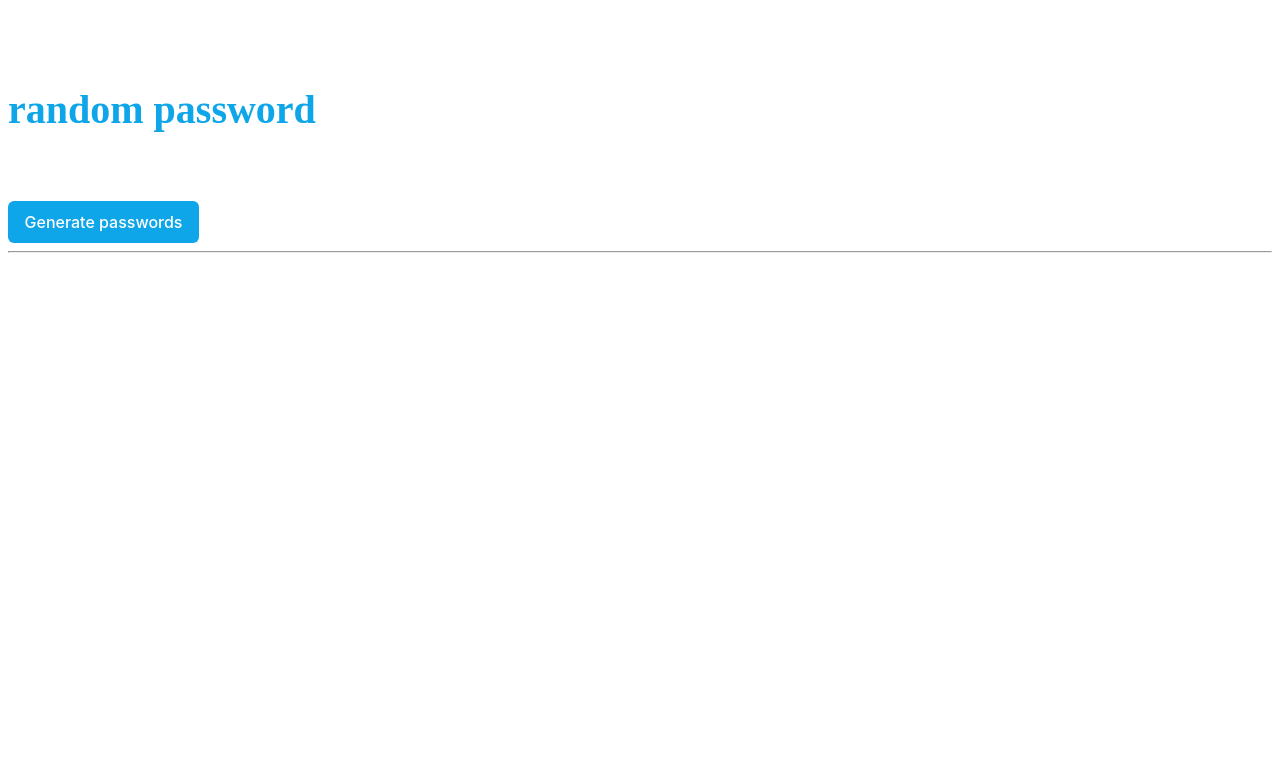
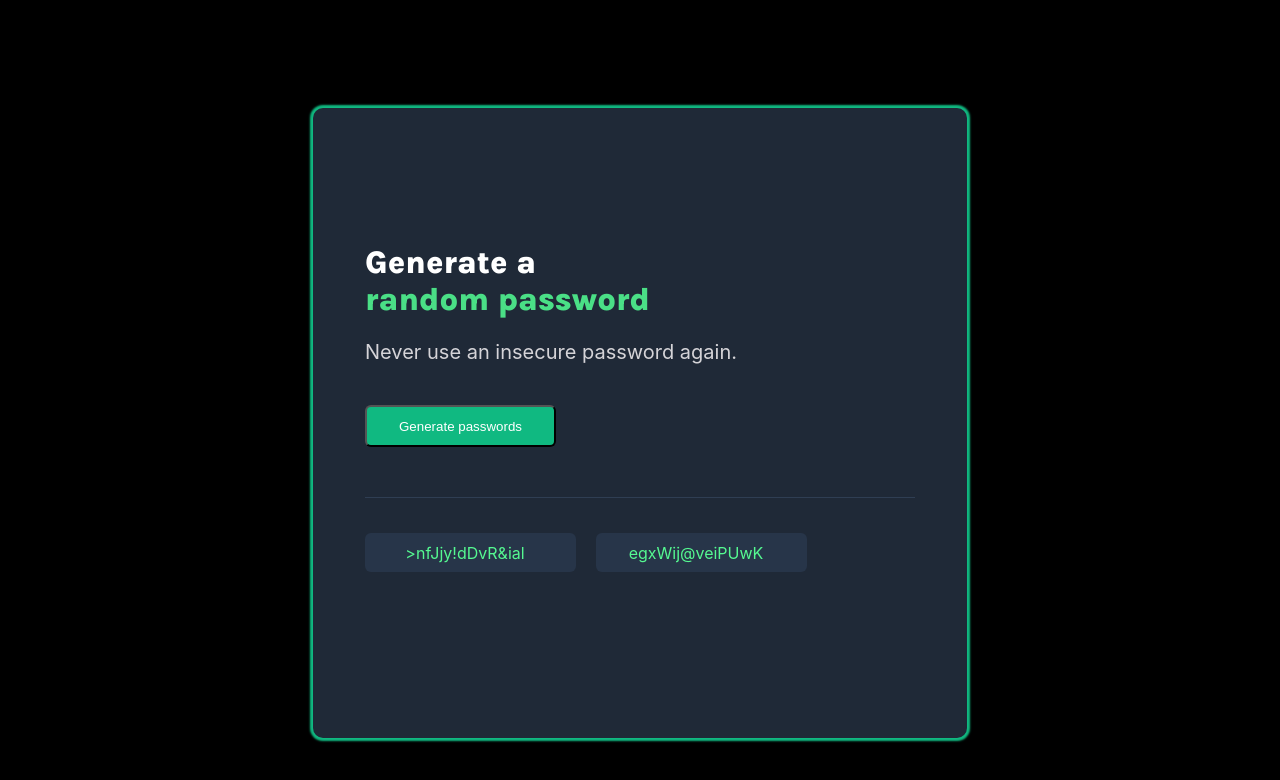
Before and after one commit to jayvjayv/RandomPassword, a plain HTML site: page index.html in a window 1280 px wide. Drawn offline with Linux system fonts and the light colour scheme.

Commit message:
Add styling to project by following the design specs
Change styling for all content

Add divs to elements to seperate more easily

Add google fonts('Karla', 'Inter') by linking in index.html

```diff
--- a/css/style.css
+++ b/css/style.css
@@ -1,54 +1,93 @@
+body {
+  padding-top: 100px;
+  background-color: black;
+}
+
 .card {
-  background: red;
-  display: block;
-  width: 500px;
-  margin-left: auto;
-  margin-right: auto;
-  margin-top: 50px;
+  display: flex;
+  flex-direction: column;
+
+  background: #1f2937;
+
+  padding: 115px 52px;
+
+  width: 550px;
+  height: 400px;
+  margin: 0 auto;
+
+  border-radius: 10px;
+
+  box-shadow: 0px 0px 2px 3px #10b981;
+
+  color: white;
 }
 
 h1 {
-  color: white;
-  font-family: "Karla";
-  font-size: 40px;
-  font-weight: 800;
-  font-size: normal;
-  line-height: 40px;
-  width: 354px;
+  font-family: "Karla", sans-serif;
 }
 
-h1 > span {
-  color: #0ea5e9;
+h2 {
+  font-family: "Inter", sans-serif;
+}
+
+#card-title > h1 > span {
+  color: #4adf86;
+}
+
+#card-title > h2 {
+  color: var(--Medium-grey, #d5d4d8);
+  font-size: 20px;
+  font-style: normal;
+  font-weight: 400;
+
+  margin-top: 10px;
+}
+
+#button-container {
+  border-bottom: 1px solid #2f3e53;
+  padding-bottom: 50px;
+}
+
+button {
+  border-radius: 6px;
+  background: #10b981;
+
+  margin-top: 25px;
+
+  width: 191px;
+  height: 42px;
+
+  color: white;
+}
+
+#p-container {
+  margin-top: 25px;
+  display: flex;
+  flex-direction: row;
+}
+
+.p-block {
+  margin-top: 10px;
+  margin-right: 20px;
+
+  background: #273549;
+
+  width: 211px;
+  height: 39px;
+
+  border-radius: 6px;
 }
 
 p {
-  color: white;
-  font-family: "Inter";
-  font-size: 20px;
-  font-weight: 400;
+  width: 180px;
+  color: #55f991;
+  text-align: center;
+
+  font-family: "Inter", sans-serif;
+
+  font-size: 16px;
   font-style: normal;
-  width: 372px;
+  font-weight: 500px;
+
+  margin: 10px;
 }
-
-button {
-  background-color: #0ea5e9;
-  color: white;
-  font-display: medium;
-  font-family: "Inter";
-  font-size: 16px;
-  font-weight: 500;
-  line-height: 24px;
-  width: 191px;
-  height: 42px;
-  border: none;
-  text-align: center;
-  border-radius: 6px;
-}
-
-.password-container > p {
-  background: #273549;
-  width: 211px;
-  height: 39px;
-  border-radius: 6px;
-  background: #273549;
-}
--- a/index.html
+++ b/index.html
@@ -5,19 +5,28 @@
     <meta name="viewport" content="width=device-width, initial-scale=1.0" />
     <title>Generate a random password!</title>
     <link href="./css/style.css" rel="stylesheet" />
+    <link rel="preconnect" href="https://fonts.googleapis.com">
+    <link rel="preconnect" href="https://fonts.gstatic.com" crossorigin>
+    <link href="https://fonts.googleapis.com/css2?family=Karla:wght@800&display=swap" rel="stylesheet">
   </head>
   <body>
-    <div class="card"></div>
-     <h1>Generate a <br><span>random password</span></h1>
-     <p>Never use an insecure password again.</p>
-     <button id="generate-passwords">Generate passwords</button>
-     <hr>
-     <div id="password-container">
-        <p id="first-password"></p>
-        <p id="second-password"></p>
-     </div>
+    <div class="card">
+      <div id="card-title">
+          <h1>Generate a <br><span>random password</span></h1>
+          <h2>Never use an insecure password again.</h2>
+      </div>
+      <div id="button-container">
+          <button id="generate-passwords">Generate passwords</button>
+      </div>
+      <div id="p-container">
+          <div class="p-block">
+            <p id="first-password">>nfJjy!dDvR&ial</p>
+          </div>
+          <div class="p-block">
+            <p id="second-password">egxWij@veiPUwK</p>
+          </div>
+      </div>
     </div>
     <script src="./scripts/script.js"></script>
   </body>
-
 </html>
```
